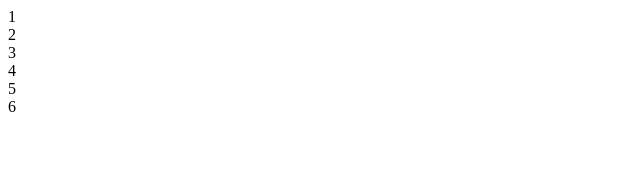
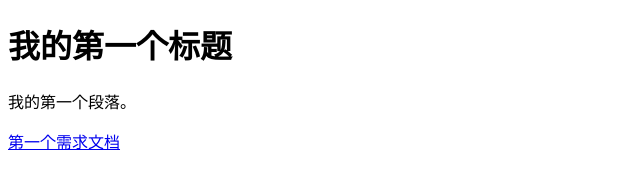
Before and after one commit to nedjimmy/nedjimmy.github.io, a plain HTML site: page index.html in a window 1280 px wide. Shown: the whole page, without its empty margins (0-640 px from the left). Drawn offline with nearby package versions, Linux system fonts and the light colour scheme.

Commit message:
first_doc
添加第一个需求文档

```diff
--- a/index.html
+++ b/index.html
@@ -1,8 +1,13 @@
-<div class="warpper">
-	<div>1</div>
-	<div>2</div>
-	<div>3</div>
-	<div>4</div>
-	<div>5</div>
-	<div>6</div>
-</div>
+<!DOCTYPE html>
+<html>
+<head>
+<meta charset="utf-8">
+<title>行动在线商学院需求文档集</title>
+<script src="https://cdn.bootcss.com/vue/2.4.2/vue.min.js"></script>
+</head>
+<body>
+    <h1>我的第一个标题</h1>
+    <p>我的第一个段落。</p>
+    <a href="第一个需求文档.html">第一个需求文档</a>
+</body>
+</html>
```
Also changed, not shown: 第一个需求文档.html (added, +11 -0 lines).
